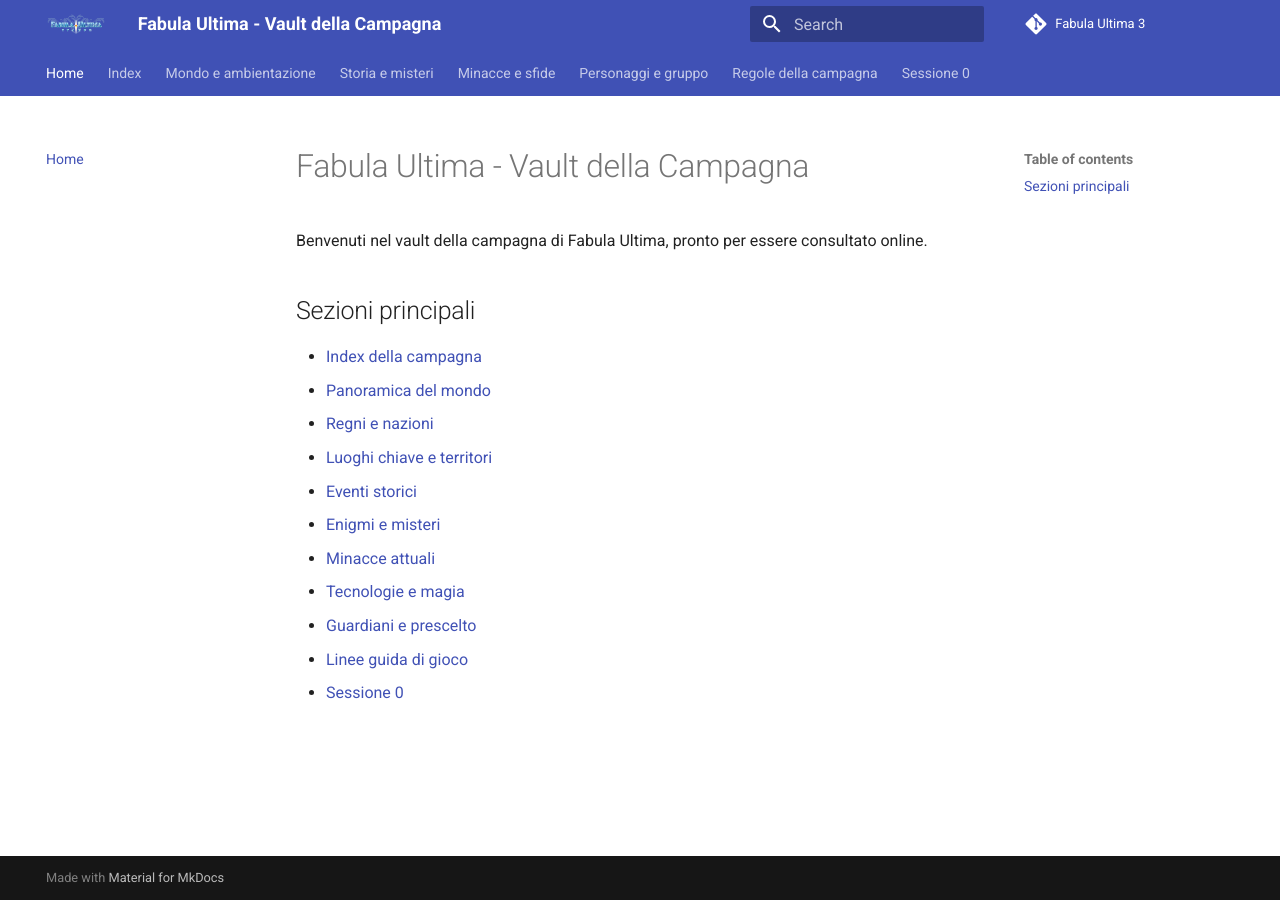
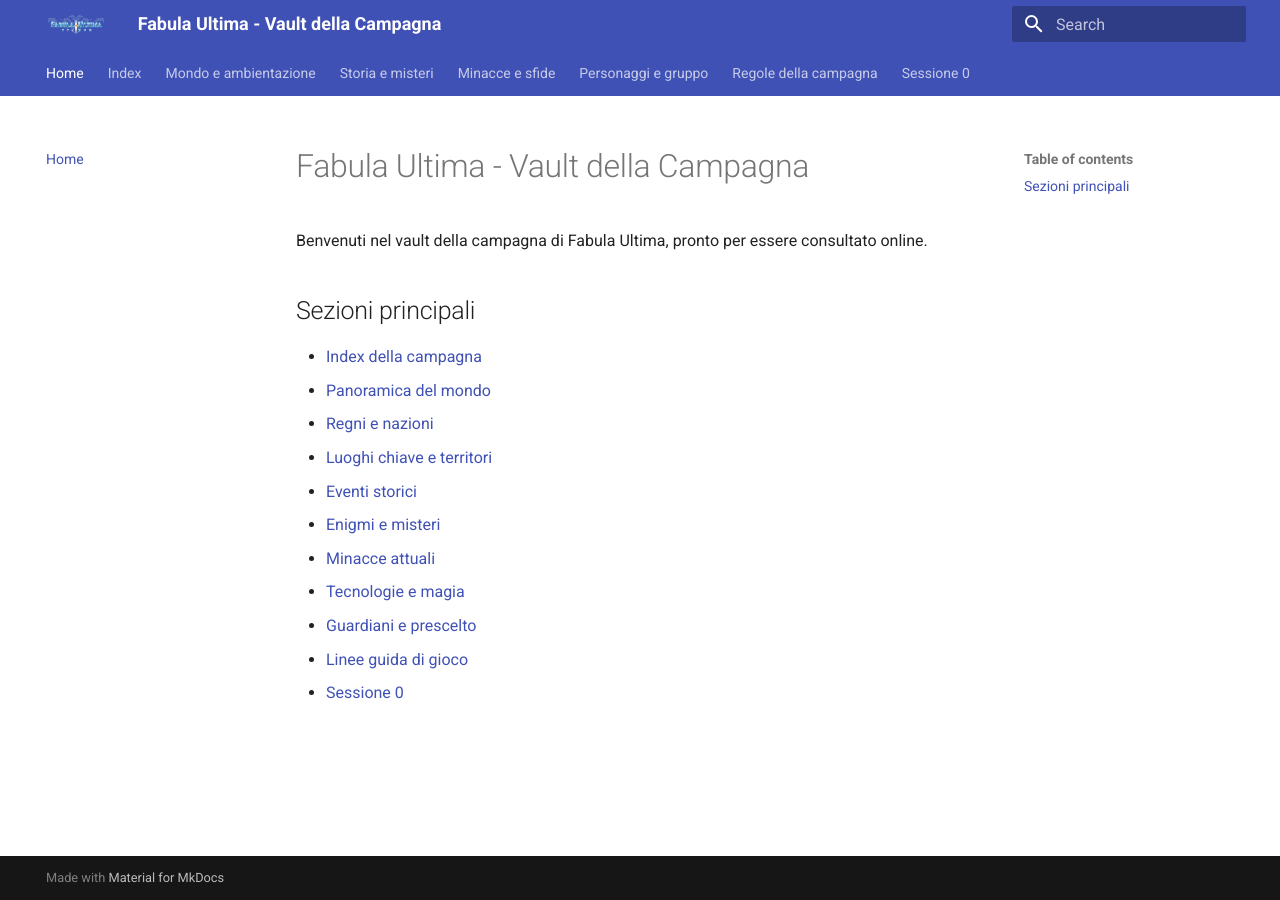
Before and after one commit to emanuelemuzio/fabula-ultima-3, an MkDocs documentation site: the page built from docs/index.md, in a window 1280 px wide. Built offline with MkDocs 1.6.1 and Material for MkDocs 9.7.7, drawn with Linux system fonts in a browser that asks for light colours; comment, search, counter and statistics services are not loaded.

Commit message:
Rimuove link repository dal tema

```diff
--- a/mkdocs.yml
+++ b/mkdocs.yml
@@ -2,8 +2,6 @@
 site_description: Vault Obsidian della campagna di Fabula Ultima, navigabile online.
 site_author: ""
 site_url: https://emanuelemuzio.github.io/fabula-ultima-3/
-repo_name: Fabula Ultima 3
-repo_url: https://github.com/emanuelemuzio/fabula-ultima-3
 
 # MkDocs richiede che docs_dir sia una cartella figlia del file di configurazione.
 docs_dir: docs
```
